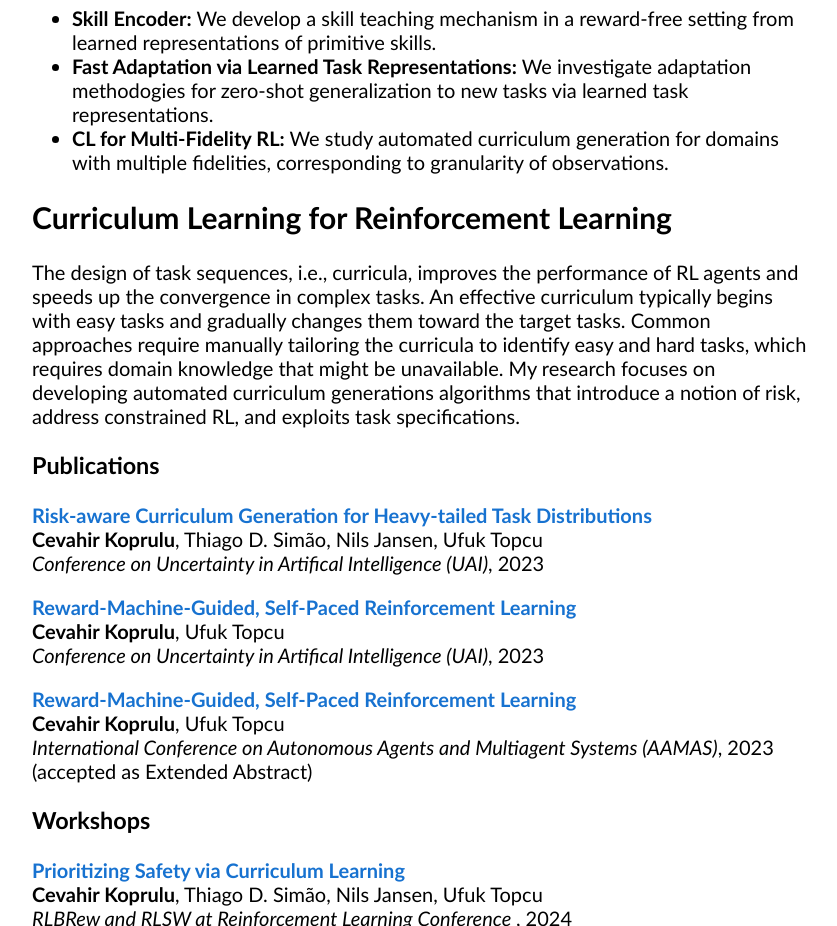
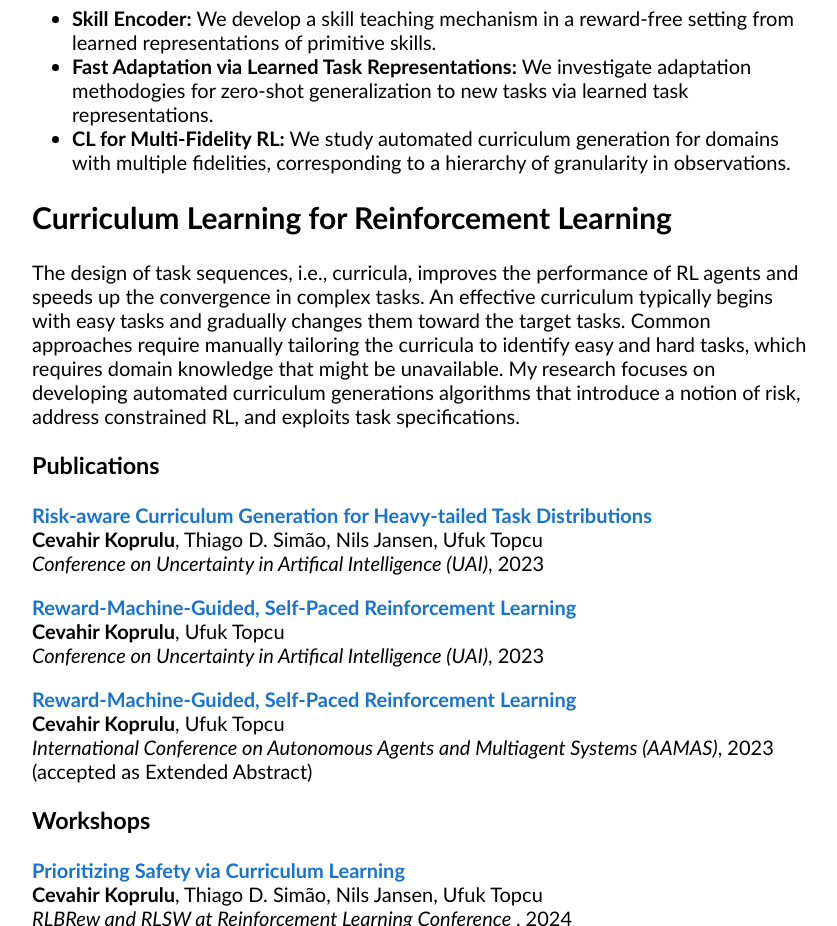
Before and after one commit to cevahir-koprulu/cevahir-koprulu.github.io, a plain HTML site: page index.html in a window 1280 px wide. Shown: the part 940-1866 px from the top of the page, without its empty margins (218-1055 px from the left). Drawn offline with Linux system fonts and the light colour scheme.

Commit message:
minor correction in list of new directions

```diff
--- a/index.html
+++ b/index.html
@@ -69,7 +69,7 @@
               <ul>
                 <li><span><strong>Skill Encoder:</strong> We develop a skill teaching mechanism in a reward-free setting from learned representations of primitive skills.</li>
                 <li><span><strong>Fast Adaptation via Learned Task Representations:</strong> We investigate adaptation methodogies for zero-shot generalization to new tasks via learned task representations.</li>
-                <li><span><strong>CL for Multi-Fidelity RL:</strong> We study automated curriculum generation for domains with multiple fidelities, corresponding to granularity of observations.</li>
+                <li><span><strong>CL for Multi-Fidelity RL:</strong> We study automated curriculum generation for domains with multiple fidelities, corresponding to a hierarchy of granularity in observations.</li>
               </ul>
 
               <!-- More recently, I have been working on leveraging learned task representations to develop adaptation methods for meta RL.
```
